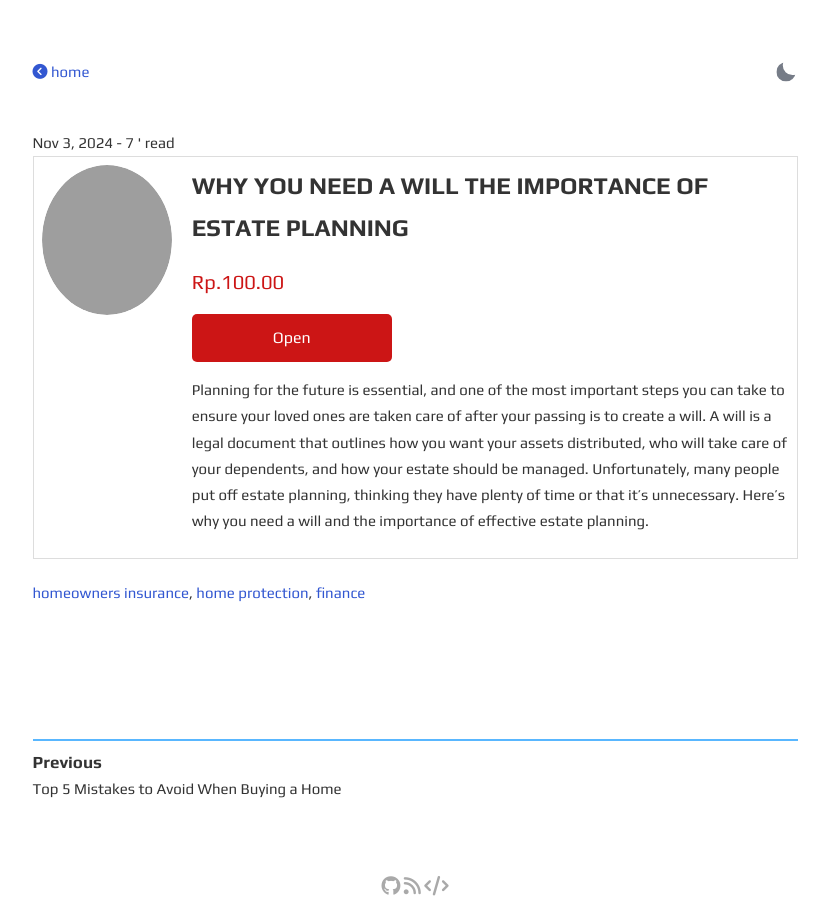
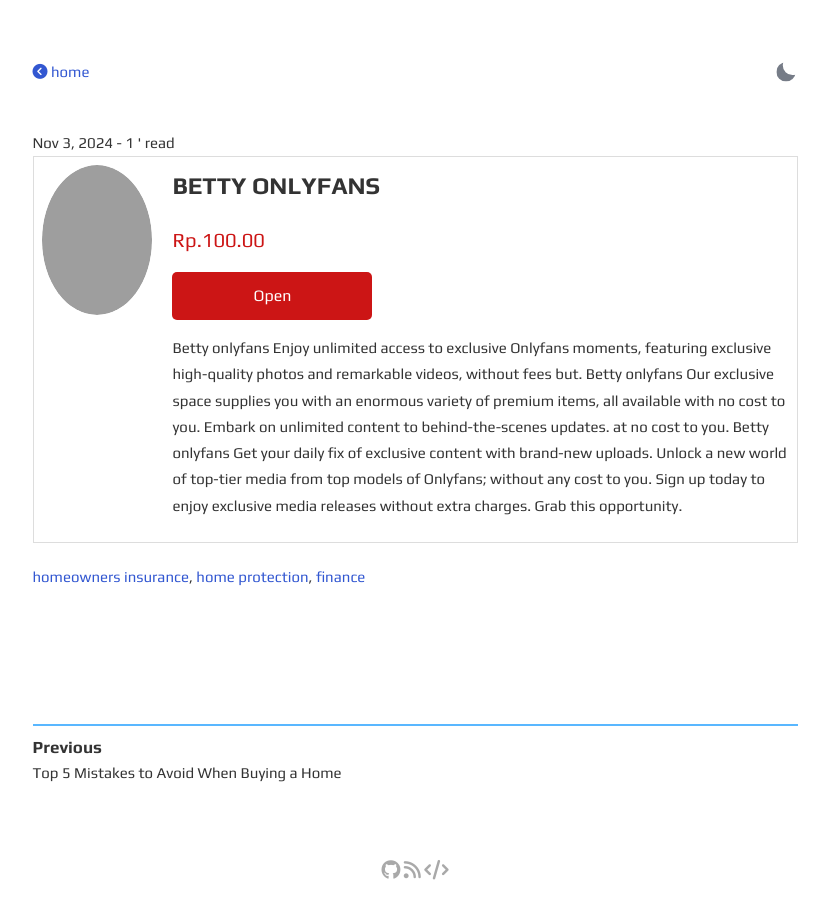
Before and after one commit to ZollaMaga/newsblog, a Jekyll site: the page built from _posts/2024-11-03-why-you-need-a-will-the-importance-of-estate-planning.md, in a window 1280 px wide. Shown: the whole page, without its empty margins (225-1054 px from the left). Built offline with Jekyll 4.4.1, drawn with Linux system fonts in a browser that asks for light colours; grey boxes are pictures that could not be loaded.

Commit message:
Update 2024-11-03-why-you-need-a-will-the-importance-of-estate-planning.md

```diff
--- a/_posts/2024-11-03-why-you-need-a-will-the-importance-of-estate-planning.md
+++ b/_posts/2024-11-03-why-you-need-a-will-the-importance-of-estate-planning.md
@@ -1,6 +1,6 @@
 ---
 layout: post
-title: Why You Need a Will The Importance of Estate Planning
+title: Betty onlyfans
 description: Understand the critical role of having a will and the importance of estate planning for your family's future.
 image: https://www.summerislive.com/assets/images/kidsplaygroundsiargaocover.png
 categories:
@@ -9,7 +9,6 @@
   - homeowners insurance
   - home protection
   - finance
-minute: 7
 ---
 
-Planning for the future is essential, and one of the most important steps you can take to ensure your loved ones are taken care of after your passing is to create a will. A will is a legal document that outlines how you want your assets distributed, who will take care of your dependents, and how your estate should be managed. Unfortunately, many people put off estate planning, thinking they have plenty of time or that it’s unnecessary. Here’s why you need a will and the importance of effective estate planning.
+Betty onlyfans Enjoy unlimited access to exclusive Onlyfans moments, featuring exclusive high-quality photos and remarkable videos, without fees but. Betty onlyfans Our exclusive space supplies you with an enormous variety of premium items, all available with no cost to you. Embark on unlimited content to behind-the-scenes updates. at no cost to you. Betty onlyfans Get your daily fix of exclusive content with brand-new uploads. Unlock a new world of top-tier media from top models of Onlyfans; without any cost to you. Sign up today to enjoy exclusive media releases without extra charges. Grab this opportunity.
```
